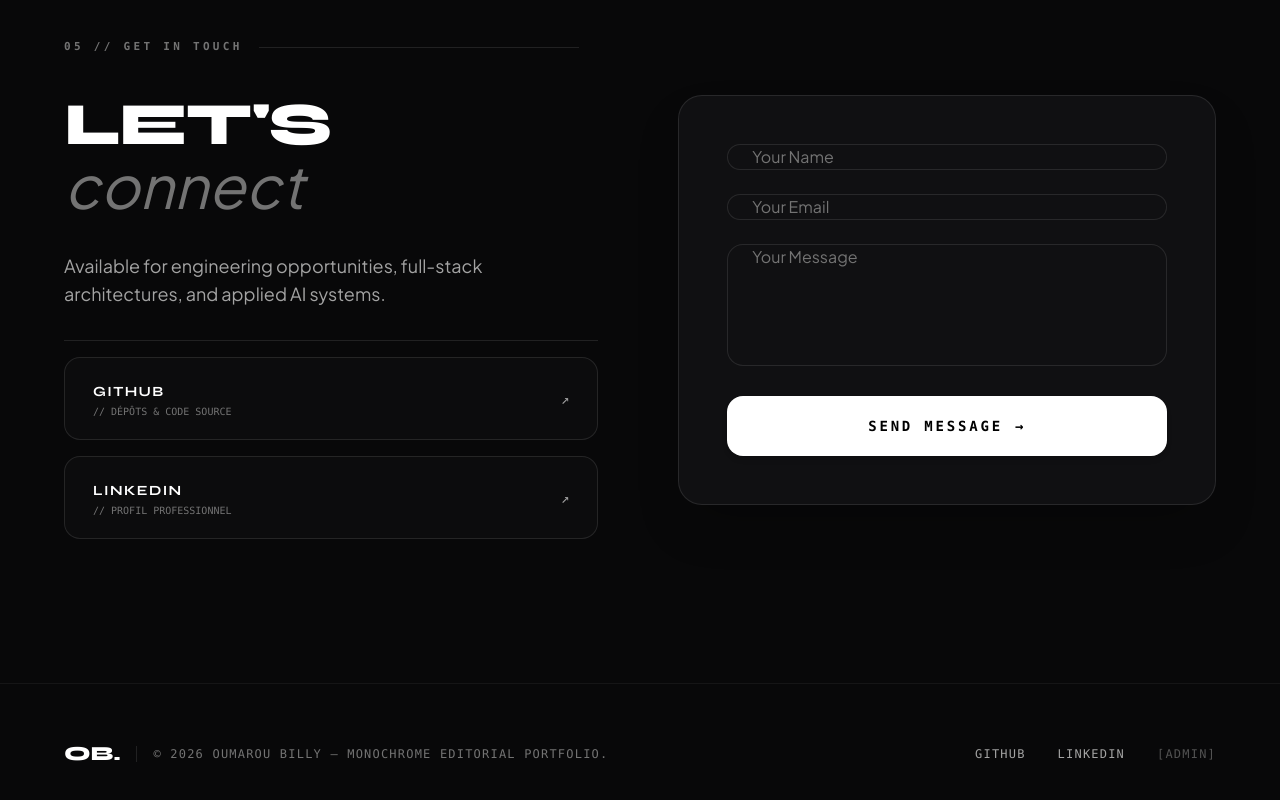
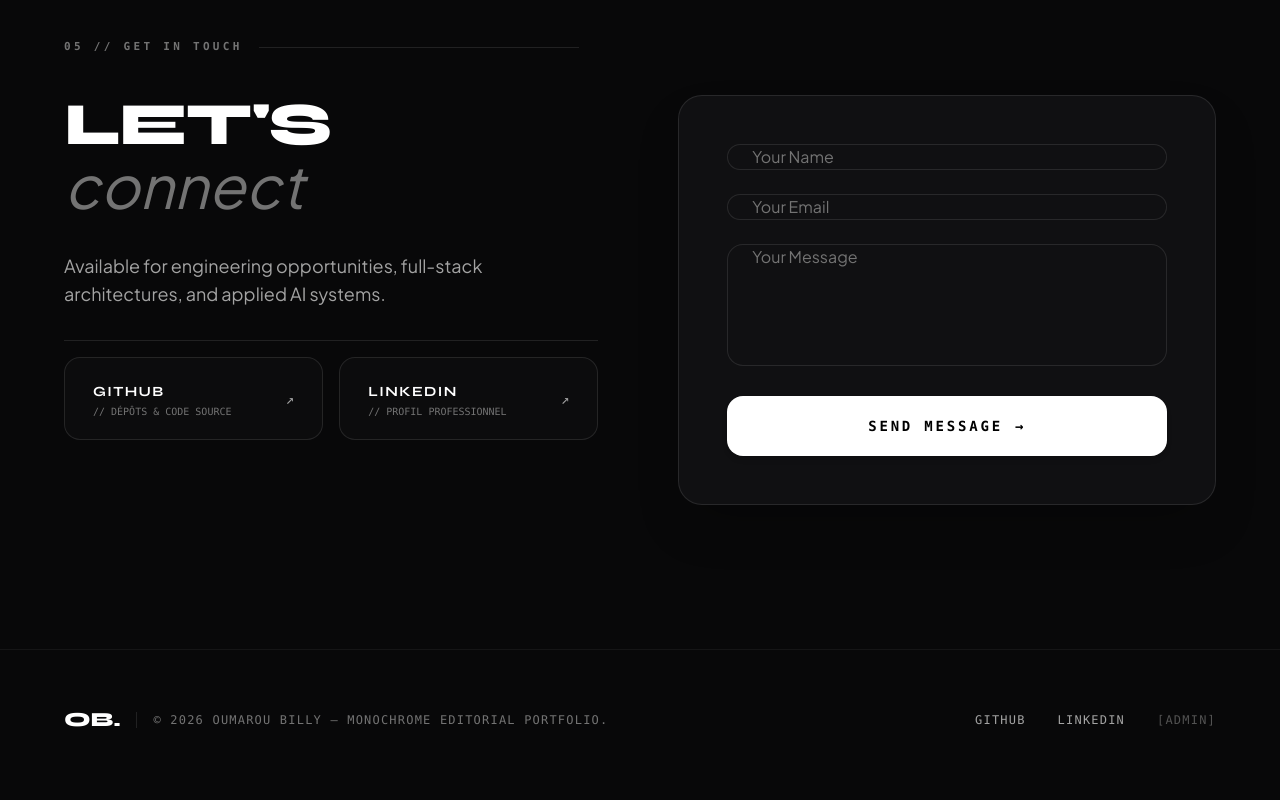
Before and after one commit to Billy-Crawford/portfolio, a Next.js app: page /CV-O.BILLY.pdf in a window 1280 px wide. Shown: the part 8144-8944 px from the top of the page. Built offline with nearby package versions, Linux system fonts and the light colour scheme; no server answers.

Commit message:
feat(social): link LinkedIn profile to Oumarou Billy

```diff
--- a/src/components/layout/Footer.tsx
+++ b/src/components/layout/Footer.tsx
@@ -35,7 +35,7 @@ export default function Footer({ locale }: Props) {
             GitHub
           </a>
           <a
-            href="https://linkedin.com"
+            href="https://www.linkedin.com/in/oumarou-billy-n-a8107328a"
             target="_blank"
             rel="noopener noreferrer"
             className="text-xs font-mono uppercase tracking-widest text-neutral-600 dark:text-neutral-400 hover:text-black dark:hover:text-white transition-colors"
--- a/src/components/sections/Contact.tsx
+++ b/src/components/sections/Contact.tsx
@@ -68,10 +68,10 @@ export default function Contact({ locale }: Props) {
                 : "Available for engineering opportunities, full-stack architectures, and applied AI systems."}
             </p>
 
-            <div className="grid grid-cols-1 sm:grid-cols-2 xl:grid-cols-1 gap-4 pt-4 border-t border-black/10 dark:border-white/10 w-full max-w-2xl">
+            <div className="grid grid-cols-1 sm:grid-cols-2 lg:grid-cols-1 xl:grid-cols-2 gap-4 pt-4 border-t border-black/10 dark:border-white/10 w-full max-w-2xl">
               {[
                 { label: "GITHUB", href: "https://github.com/Billy-Crawford", desc: "// DÉPÔTS & CODE SOURCE" },
-                { label: "LINKEDIN", href: "https://linkedin.com", desc: "// PROFIL PROFESSIONNEL" },
+                { label: "LINKEDIN", href: "https://www.linkedin.com/in/oumarou-billy-n-a8107328a", desc: "// PROFIL PROFESSIONNEL" },
               ].map((l) => (
                 <a
                   key={l.label}
```
